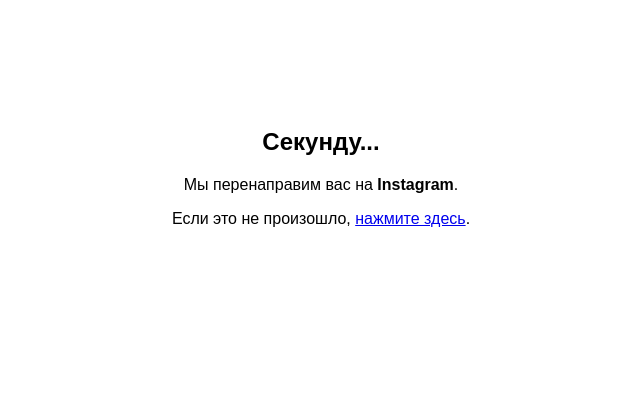
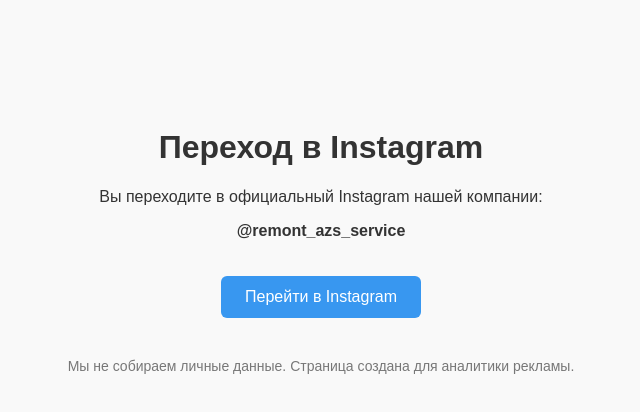
Before and after one commit to remontazs/insta, a plain HTML site: page index.html in a window 1280 px wide. Shown: the whole page, without its empty margins (319-959 px from the left). Drawn offline with Linux system fonts and the light colour scheme.

Commit message:
Update index.html

```diff
--- a/index.html
+++ b/index.html
@@ -2,7 +2,7 @@
 <html lang="ru">
 <head>
   <meta charset="UTF-8">
-  <title>Переход на Instagram...</title>
+  <title>Переход в Instagram</title>
 
   <!-- Google Analytics 4 -->
   <script async src="https://www.googletagmanager.com/gtag/js?id=G-TQRJ469ZPD"></script>
@@ -13,12 +13,36 @@
     gtag('config', 'G-TQRJ469ZPD');
   </script>
 
-  <!-- Автоматический редирект через 2 секунды -->
-  <meta http-equiv="refresh" content="2; url=https://instagram.com/remont_azs_service">
+  <style>
+    body {
+      font-family: Arial, sans-serif;
+      text-align: center;
+      padding-top: 100px;
+      background-color: #f9f9f9;
+      color: #333;
+    }
+    .button {
+      display: inline-block;
+      margin-top: 20px;
+      padding: 12px 24px;
+      background-color: #3897f0;
+      color: white;
+      text-decoration: none;
+      border-radius: 6px;
+      font-size: 16px;
+    }
+    .button:hover {
+      background-color: #2e82d6;
+    }
+  </style>
 </head>
-<body style="font-family: Arial, sans-serif; text-align: center; padding-top: 100px;">
-  <h2>Секунду...</h2>
-  <p>Мы перенаправим вас на <strong>Instagram</strong>.</p>
-  <p>Если это не произошло, <a href="https://instagram.com/remont_azs_service">нажмите здесь</a>.</p>
+<body>
+  <h1>Переход в Instagram</h1>
+  <p>Вы переходите в официальный Instagram нашей компании:</p>
+  <p><strong>@remont_azs_service</strong></p>
+  <a class="button" href="https://instagram.com/remont_azs_service" target="_blank" rel="noopener">Перейти в Instagram</a>
+  <p style="margin-top: 40px; font-size: 14px; color: #777;">
+    Мы не собираем личные данные. Страница создана для аналитики рекламы.
+  </p>
 </body>
 </html>
```
